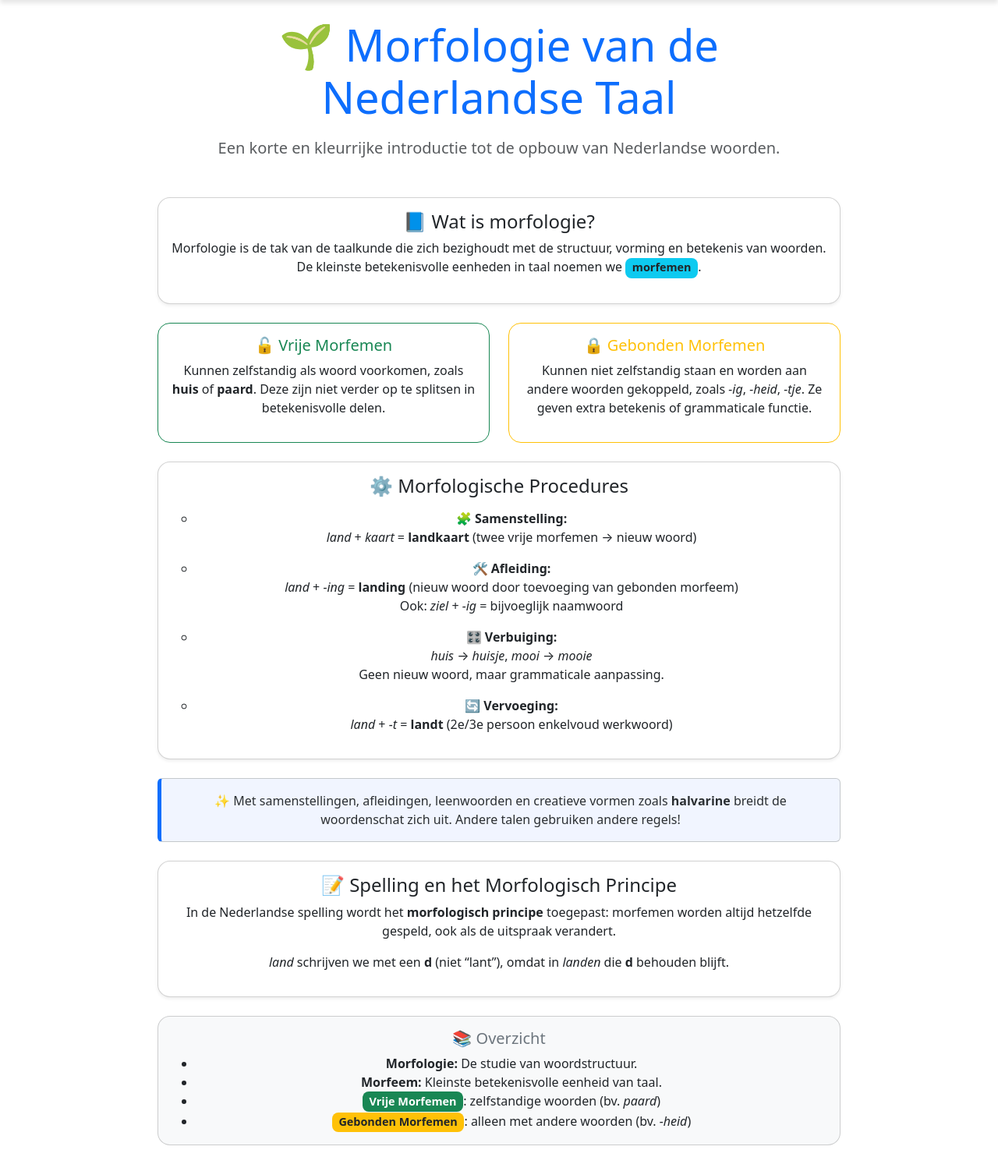
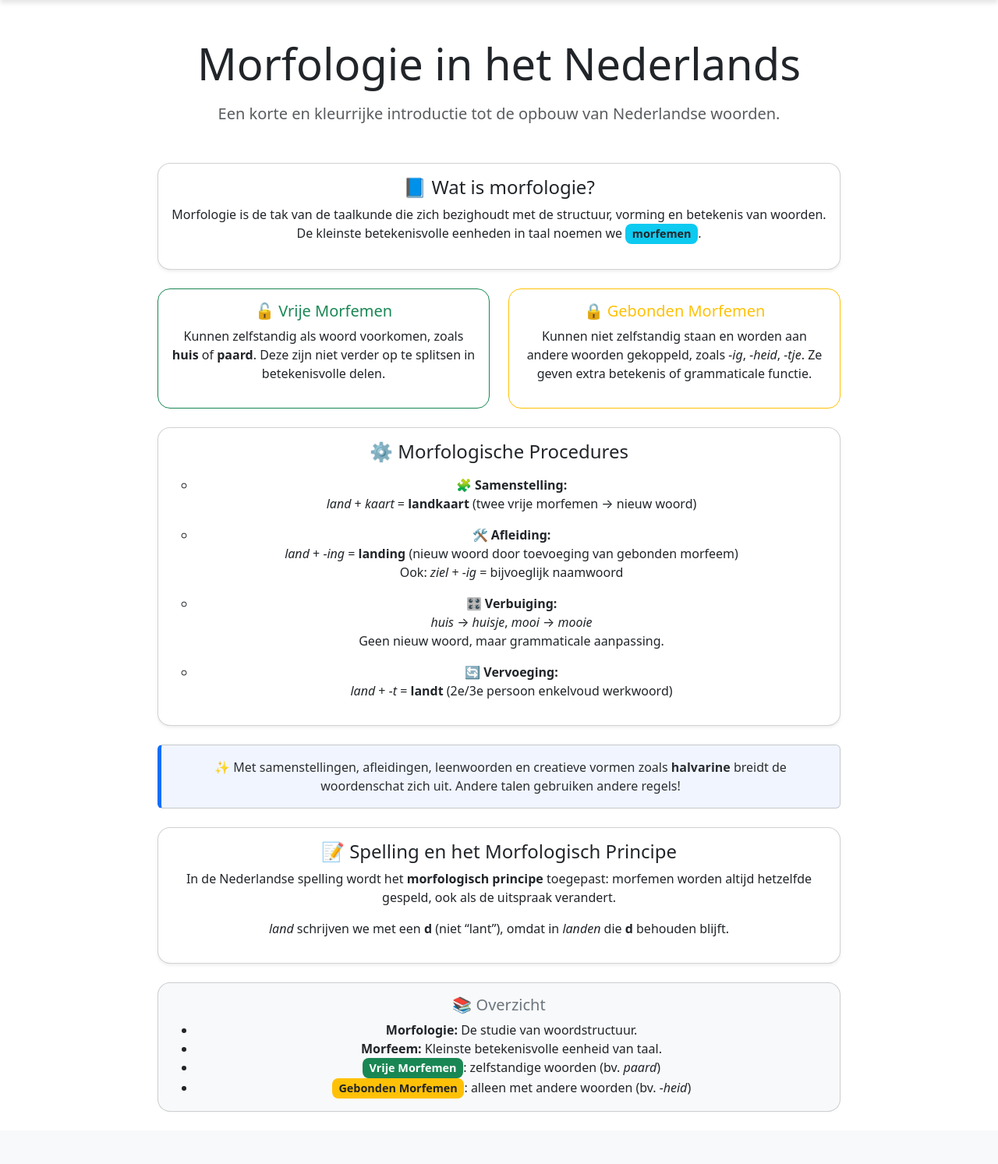
Before and after one commit to teauteau/morphology, a Django app: page /summary/ in a window 1280 px wide. Shown: the part 119-1612 px from the top of the page at 78% size. After the commit the page ends 1545 px from the top, so only its background shows below. Run offline with Django 5.2, Linux system fonts and the light colour scheme.

Commit message:
small changes

```diff
--- a/MorphoAi/MorphoAi/settings.py
+++ b/MorphoAi/MorphoAi/settings.py
@@ -132,6 +132,9 @@ STATICFILES_DIRS = [
 # For production (DEBUG=False)
 STATIC_ROOT = os.path.join(BASE_DIR, 'staticfiles')
 
+
+STATICFILES_STORAGE = 'django.contrib.staticfiles.storage.ManifestStaticFilesStorage'
+
 # Default primary key field type
 # https://docs.djangoproject.com/en/5.1/ref/settings/#default-auto-field
 
--- a/MorphoAi/webapp/templates/webapp/summary.html
+++ b/MorphoAi/webapp/templates/webapp/summary.html
@@ -47,8 +47,9 @@
     }
 </style>
 
-<div class="container mt-4 mb-4 fade-in">
-    <h1 class="display-4 text-center text-primary mb-3">🌱 Morfologie van de Nederlandse Taal</h1>
+<div class="container mt-5 mb-4 fade-in">
+    <h1 class="display-4 text-center mb-3">Morfologie in het Nederlands</h1>
+
     <p class="lead text-muted text-center mb-5">Een korte en kleurrijke introductie tot de opbouw van Nederlandse woorden.</p>
 
     <div class="card shadow-sm mb-4">
```
Also changed, not shown: MorphoAi/webapp/templates/webapp/home.html (+15 -3 lines).
